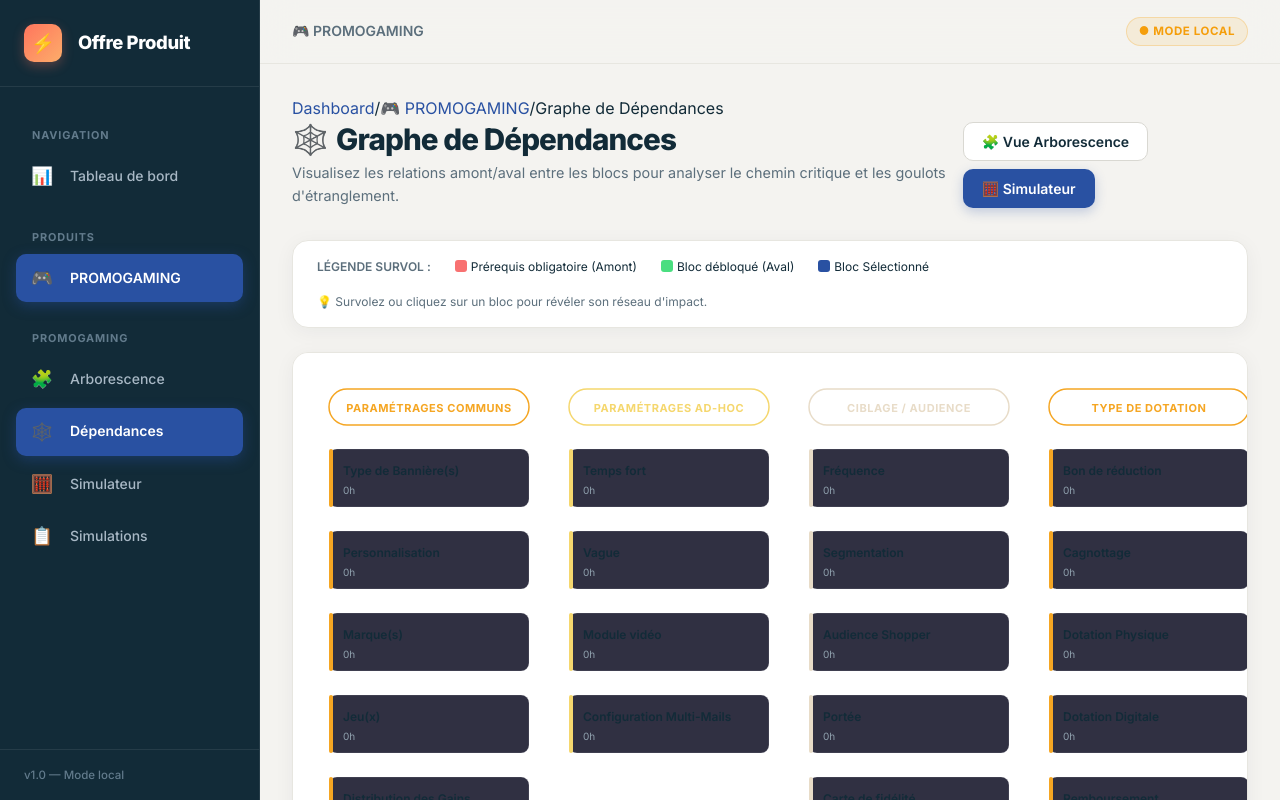
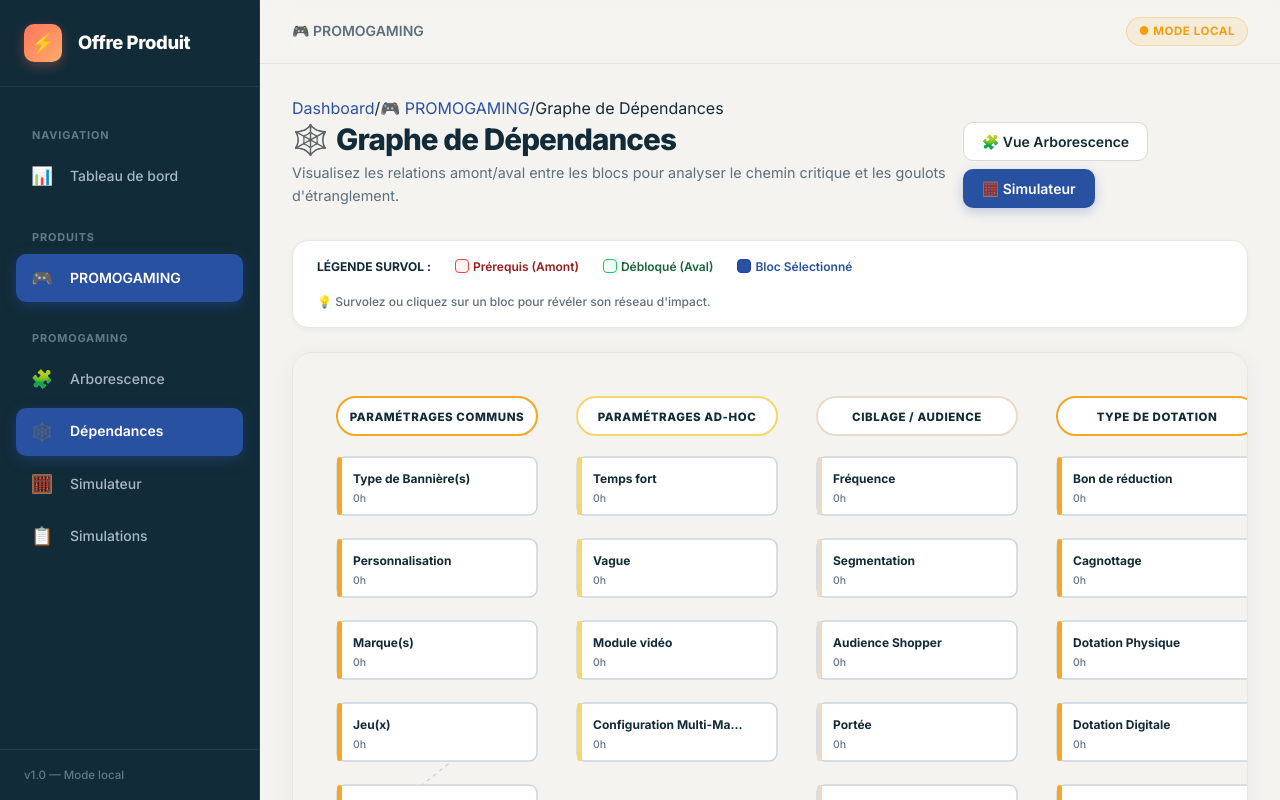
Before and after one commit to ugozchi/Offre_produit, a React (Vite) app: page /graph/prod-promogaming in a window 1280 px wide. Shown: the top 800 px of the page. Built offline with nearby package versions, Linux system fonts and the light colour scheme.

Commit message:
Refactor dependency graph UI for ultra high contrast and readability

```diff
--- a/src/pages/DependencyGraphView.tsx
+++ b/src/pages/DependencyGraphView.tsx
@@ -180,24 +180,32 @@ export default function DependencyGraphView() {
       {/* Legend & Controls */}
       <div
         className="glass-card flex items-center justify-between"
-        style={{ padding: 'var(--space-md) var(--space-lg)', marginBottom: 'var(--space-lg)', flexWrap: 'wrap', gap: 'var(--space-md)' }}
+        style={{
+          padding: 'var(--space-md) var(--space-lg)',
+          marginBottom: 'var(--space-lg)',
+          flexWrap: 'wrap',
+          gap: 'var(--space-md)',
+          background: '#ffffff',
+          borderColor: 'var(--border-subtle)',
+          boxShadow: 'var(--shadow-sm)',
+        }}
       >
         <div className="flex items-center gap-lg text-xs" style={{ flexWrap: 'wrap' }}>
-          <span className="font-semibold text-secondary">LÉGENDE SURVOL :</span>
+          <span className="font-bold text-primary">LÉGENDE SURVOL :</span>
           <div className="flex items-center gap-xs">
-            <span style={{ width: 12, height: 12, borderRadius: 3, background: '#f87171' }} />
-            <span>Prérequis obligatoire (Amont)</span>
+            <span style={{ width: 14, height: 14, borderRadius: 4, background: '#fef2f2', border: '1.5px solid #ef4444' }} />
+            <span className="font-semibold" style={{ color: '#991b1b' }}>Prérequis (Amont)</span>
           </div>
           <div className="flex items-center gap-xs">
-            <span style={{ width: 12, height: 12, borderRadius: 3, background: '#4ade80' }} />
-            <span>Bloc débloqué (Aval)</span>
+            <span style={{ width: 14, height: 14, borderRadius: 4, background: '#f0fdf4', border: '1.5px solid #22c55e' }} />
+            <span className="font-semibold" style={{ color: '#166534' }}>Débloqué (Aval)</span>
           </div>
           <div className="flex items-center gap-xs">
-            <span style={{ width: 12, height: 12, borderRadius: 3, background: 'var(--accent-primary)' }} />
-            <span>Bloc Sélectionné</span>
+            <span style={{ width: 14, height: 14, borderRadius: 4, background: '#2951a2', border: '1.5px solid #1e40af' }} />
+            <span className="font-semibold" style={{ color: '#2951a2' }}>Bloc Sélectionné</span>
           </div>
         </div>
-        <div className="text-xs text-secondary">
+        <div className="text-xs text-secondary font-medium">
           💡 Survolez ou cliquez sur un bloc pour révéler son réseau d'impact.
         </div>
       </div>
@@ -209,11 +217,14 @@ export default function DependencyGraphView() {
           width: '100%',
           maxWidth: '100%',
           overflow: 'auto',
-          padding: 'var(--space-md)',
+          padding: 'var(--space-lg)',
           position: 'relative',
-          background: 'var(--bg-secondary)',
+          background: '#f4f3f0',
           minHeight: '500px',
           boxSizing: 'border-box',
+          borderRadius: 'var(--radius-xl)',
+          border: '1px solid var(--border-subtle)',
+          boxShadow: 'var(--shadow-card)',
         }}
       >
         <svg
@@ -231,7 +242,7 @@ export default function DependencyGraphView() {
               markerHeight="6"
               orient="auto-start-reverse"
             >
-              <path d="M 0 0 L 10 5 L 0 10 z" fill="rgba(255, 255, 255, 0.25)" />
+              <path d="M 0 0 L 10 5 L 0 10 z" fill="#94a3b8" />
             </marker>
             <marker
               id="arrow-upstream"
@@ -242,7 +253,7 @@ export default function DependencyGraphView() {
               markerHeight="6"
               orient="auto-start-reverse"
             >
-              <path d="M 0 0 L 10 5 L 0 10 z" fill="#f87171" />
+              <path d="M 0 0 L 10 5 L 0 10 z" fill="#ef4444" />
             </marker>
             <marker
               id="arrow-downstream"
@@ -253,7 +264,7 @@ export default function DependencyGraphView() {
               markerHeight="6"
               orient="auto-start-reverse"
             >
-              <path d="M 0 0 L 10 5 L 0 10 z" fill="#4ade80" />
+              <path d="M 0 0 L 10 5 L 0 10 z" fill="#22c55e" />
             </marker>
           </defs>
 
@@ -266,19 +277,19 @@ export default function DependencyGraphView() {
                   x={20 + idx * 240}
                   y={20}
                   width={200}
-                  height={36}
-                  rx="18"
-                  fill="rgba(255, 255, 255, 0.04)"
-                  stroke={cat.color || '#f5a623'}
-                  strokeWidth="1.5"
+                  height={38}
+                  rx="19"
+                  fill="#ffffff"
+                  stroke={cat.color || '#2951a2'}
+                  strokeWidth="2"
                 />
                 <text
                   x={colCenterX}
-                  y={43}
+                  y={44}
                   textAnchor="middle"
-                  fill={cat.color || '#f5a623'}
-                  fontSize="11"
-                  fontWeight="700"
+                  fill="#122b38"
+                  fontSize="11.5"
+                  fontWeight="800"
                   letterSpacing="0.05em"
                 >
                   {cat.name.toUpperCase()}
@@ -296,18 +307,21 @@ export default function DependencyGraphView() {
               activeFocusId &&
               (conn.fromId === activeFocusId && downstreamSet.has(conn.toId));
 
-            let strokeColor = 'rgba(255, 255, 255, 0.15)';
+            let strokeColor = '#cbd5e1';
             let strokeWidth = 1.5;
             let markerId = 'arrow-default';
+            let strokeDasharray: string | undefined = '4 4';
 
             if (isUpstream) {
-              strokeColor = '#f87171';
-              strokeWidth = 2.5;
+              strokeColor = '#ef4444';
+              strokeWidth = 3;
               markerId = 'arrow-upstream';
+              strokeDasharray = undefined;
             } else if (isDownstream) {
-              strokeColor = '#4ade80';
-              strokeWidth = 2.5;
+              strokeColor = '#22c55e';
+              strokeWidth = 3;
               markerId = 'arrow-downstream';
+              strokeDasharray = undefined;
             }
 
             // Curved cubic bezier line
@@ -321,6 +335,7 @@ export default function DependencyGraphView() {
                 fill="none"
                 stroke={strokeColor}
                 strokeWidth={strokeWidth}
+                strokeDasharray={strokeDasharray}
                 markerEnd={`url(#${markerId})`}
                 style={{ transition: 'stroke 200ms, stroke-width 200ms' }}
               />
@@ -334,21 +349,31 @@ export default function DependencyGraphView() {
             const isUpstream = upstreamSet.has(node.block.id);
             const isDownstream = downstreamSet.has(node.block.id);
 
-            let stroke = 'rgba(255, 255, 255, 0.15)';
-            let fill = 'rgba(26, 26, 46, 0.9)';
+            let stroke = '#cbd5e1';
+            let fill = '#ffffff';
+            let titleColor = '#122b38';
+            let metaColor = '#64748b';
 
             if (isSelected) {
-              stroke = 'var(--accent-primary)';
-              fill = 'rgba(245, 166, 35, 0.15)';
+              stroke = '#1e40af';
+              fill = '#2951a2';
+              titleColor = '#ffffff';
+              metaColor = '#e0e7ff';
+            } else if (isUpstream) {
+              stroke = '#ef4444';
+              fill = '#fef2f2';
+              titleColor = '#991b1b';
+              metaColor = '#b91c1c';
+            } else if (isDownstream) {
+              stroke = '#22c55e';
+              fill = '#f0fdf4';
+              titleColor = '#166534';
+              metaColor = '#15803d';
             } else if (isHovered) {
-              stroke = 'var(--accent-primary)';
-              fill = 'rgba(255, 255, 255, 0.1)';
-            } else if (isUpstream) {
-              stroke = '#f87171';
-              fill = 'rgba(248, 113, 113, 0.15)';
-            } else if (isDownstream) {
-              stroke = '#4ade80';
-              fill = 'rgba(74, 222, 128, 0.15)';
+              stroke = '#2951a2';
+              fill = '#f8fafc';
+              titleColor = '#2951a2';
+              metaColor = '#334155';
             }
 
             return (
@@ -368,37 +393,38 @@ export default function DependencyGraphView() {
                   ry="8"
                   fill={fill}
                   stroke={stroke}
-                  strokeWidth={isSelected || isUpstream || isDownstream ? 2 : 1}
+                  strokeWidth={isSelected || isUpstream || isDownstream ? 2.5 : 1.5}
                   style={{ transition: 'all 200ms' }}
                 />
 
                 {/* Left category accent bar */}
                 <rect
-                  width="4"
+                  width="5"
                   height={node.height}
-                  rx="2"
+                  rx="2.5"
                   fill={node.categoryColor}
                 />
 
                 {/* Block Name */}
                 <text
-                  x="14"
+                  x="16"
                   y="26"
-                  fill="var(--text-primary)"
+                  fill={titleColor}
                   fontSize="12"
-                  fontWeight="600"
+                  fontWeight="700"
                 >
-                  {node.block.name.length > 25
-                    ? node.block.name.substring(0, 23) + '…'
+                  {node.block.name.length > 24
+                    ? node.block.name.substring(0, 22) + '…'
                     : node.block.name}
                 </text>
 
                 {/* Meta details */}
                 <text
-                  x="14"
+                  x="16"
                   y="45"
-                  fill="var(--text-tertiary)"
-                  fontSize="10"
+                  fill={metaColor}
+                  fontSize="10.5"
+                  fontWeight="500"
                 >
                   {node.block.devTimeHours > 0 ? `${node.block.devTimeHours}h dev` : '0h'}
                   {node.block.dependencies && node.block.dependencies.length > 0
```
